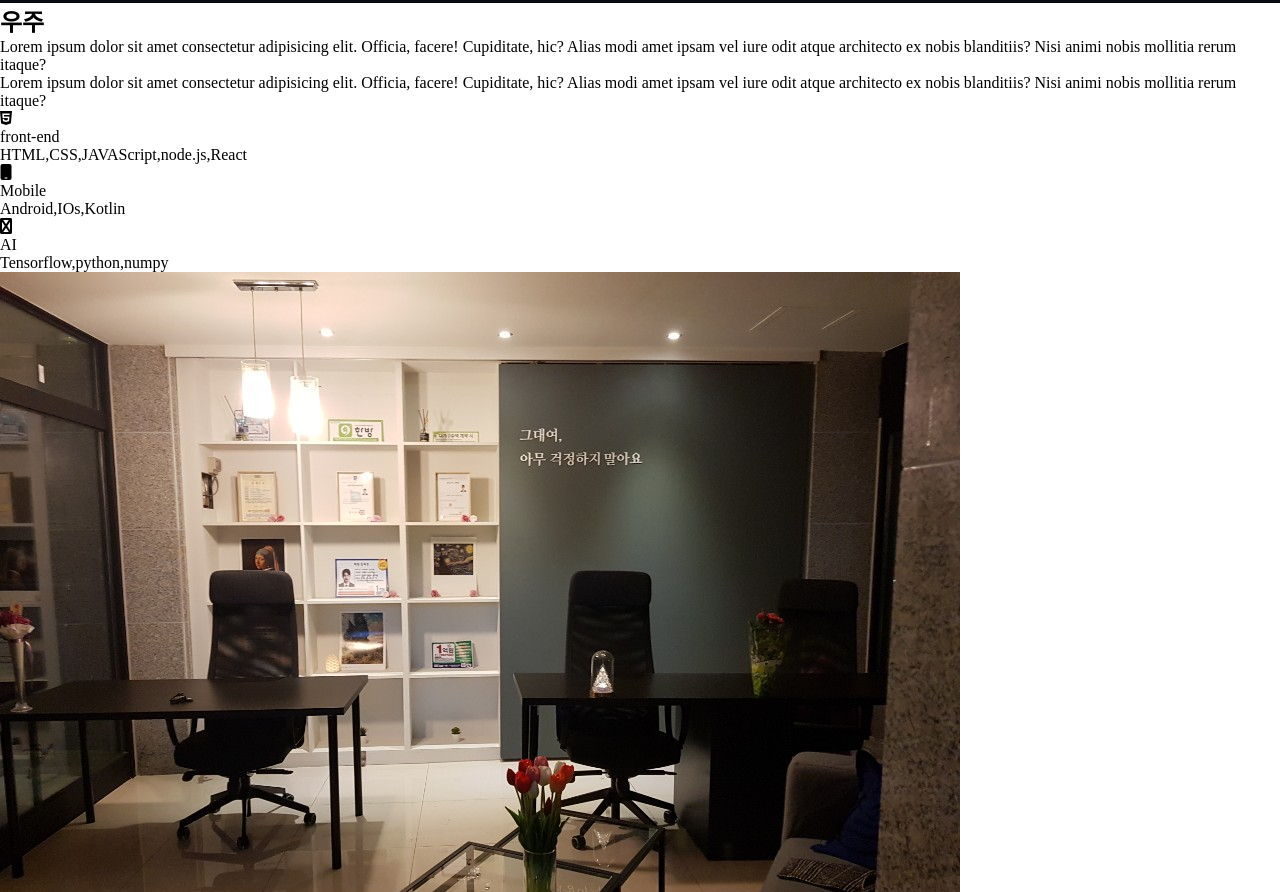
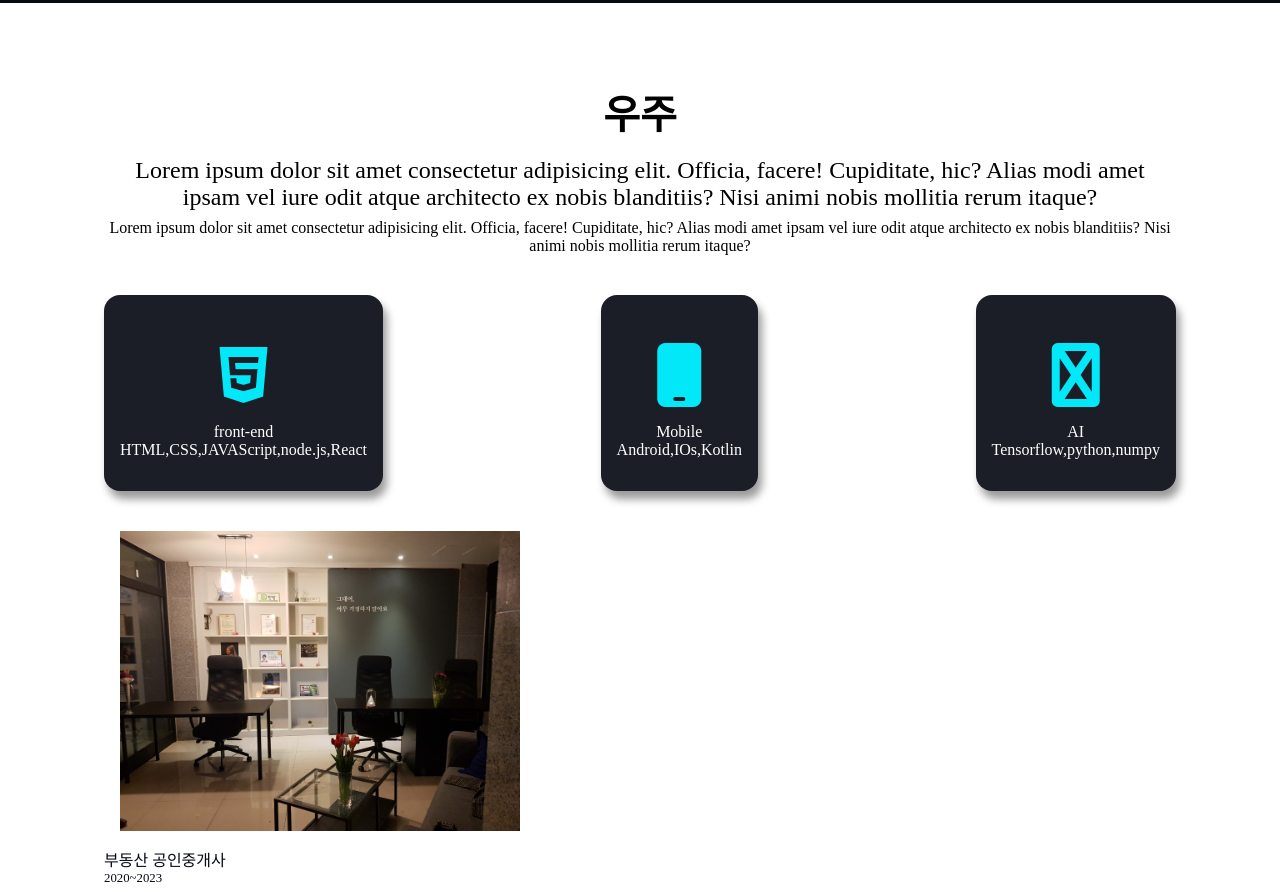
Before and after one commit to wooju94/portfolio, a plain HTML site: page index.html in a window 1280 px wide. Shown: the part 668-1560 px from the top of the page. Drawn offline with Linux system fonts and the light colour scheme; a web font is replaced by a local one.

Commit message:
about 완료

```diff
--- a/css/style.css
+++ b/css/style.css
@@ -136,3 +136,39 @@
                           }
         .home__title{font-size: 3rem;
             margin-bottom: 1rem;}
+
+        /* about */
+        .skills{display: flex;
+                  justify-content: space-between;
+                  gap: 1rem;
+                  margin: 2.5rem 0;}
+
+        .skill{background-color: var(--color-primary-variant);
+               padding: 2rem 1rem;
+                color: var(--color-text);
+            border-radius: 1rem;
+        cursor: default;
+        box-shadow: 4px 8px 8px rgba(0,0,0,0.4);}
+
+        .skill__icon{font-size: 4rem;
+            margin: 1rem 0;
+        color: var(--color-accent);
+        transition: all 300ms ease;}
+
+        .skill:hover .skill__icon {transform:  rotate(-15deg) scale(1.2);}
+
+        .skill__title {font-size: 1.5rem;
+            font-weight: bold;
+            margin-bottom: 1.5rem;}
+
+        .jobs{text-align: start;}  /*언어에 따라 시작위치를 다르게 설정 */
+
+        .job{display: flex;
+        align-items: center;
+        gap: 8px;
+        margin: 1rem;}
+
+        .job__img{width: 400px; height: 300;}
+        .job__name{color: var(--color-primary);}
+        .job__period{color: var(--color-primary);
+                    font-size: 0.8rem;}
--- a/index.html
+++ b/index.html
@@ -54,27 +54,27 @@
  <!-- home끝 -->
 
  <!-- about시작 -->
-  <section id="about">
-    <h2>우주</h2>
-    <p>Lorem ipsum dolor sit amet consectetur adipisicing elit. Officia, facere! Cupiditate, hic? Alias modi amet ipsam vel iure odit atque architecto ex nobis blanditiis? Nisi animi nobis mollitia rerum itaque?</p>
+  <section id="about" class="section max-container" >
+    <h2 class="title">우주</h2>
+    <p class="description">Lorem ipsum dolor sit amet consectetur adipisicing elit. Officia, facere! Cupiditate, hic? Alias modi amet ipsam vel iure odit atque architecto ex nobis blanditiis? Nisi animi nobis mollitia rerum itaque?</p>
     Lorem ipsum dolor sit amet consectetur adipisicing elit. Officia, facere! Cupiditate, hic? Alias modi amet ipsam vel iure odit atque architecto ex nobis blanditiis? Nisi animi nobis mollitia rerum itaque?
-    <ul>
-        <li>
-        <i class="fa-brands fa-html5"></i>
-        <p>front-end</p>
+    <ul class="skills">
+        <li class="skill">
+        <i class="fa-brands fa-html5 skill__icon"></i>
+        <p class="skill_title">front-end</p>
         <p>HTML,CSS,JAVAScript,node.js,React</p>
       </li>
-        <li><i class="fa-solid fa-mobile"></i>
-            <p>Mobile</p>
+        <li class="skill"><i class="fa-solid fa-mobile skill__icon"></i>
+            <p class="skill_title">Mobile</p>
             <p>Android,IOs,Kotlin</p></li>
-        <li><i class="fa-brands fa-rocket"></i>
-            <p>AI</p>
+        <li class="skill"><i class="fa-brands fa-rocket skill__icon"></i>
+            <p class="skill_title">AI</p>
             <p>Tensorflow,python,numpy</p></li>
     </ul>
-    <ul>
-        <li><img src="./images/real.jpg" alt="부동산중개"></li>
-        <div><p>부동산 공인중개사</p>
-        <p>2020~2023</p>
+    <ul class="jobs">
+        <li class="job"><img class="job__img" src="./images/real.jpg" alt="부동산중개"></li>
+        <div><p class="job__name">부동산 공인중개사</p>
+        <p class="job__period">2020~2023</p>
     </ul>
 
 </section>
```
